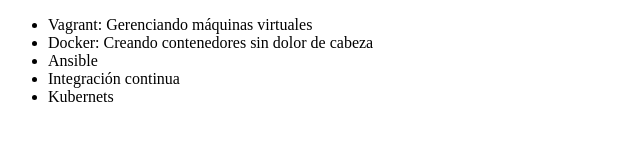
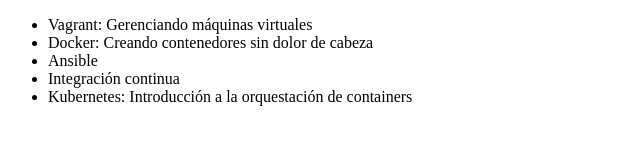
Before and after one commit to haland491/alura, a plain HTML site: page index.html in a window 1280 px wide. Shown: the whole page, without its empty margins (0-640 px from the left). Drawn offline with Linux system fonts and the light colour scheme.

Commit message:
cambiando curso de Kubernets

```diff
--- a/index.html
+++ b/index.html
@@ -11,7 +11,7 @@
          <li> Docker: Creando contenedores sin dolor de cabeza </li>
          <li> Ansible </li>
          <li> Integración continua </li>
-         <li>Kubernets</li>
+         <li>Kubernetes: Introducción a la orquestación de containers</li>
 
      </ul>
 </body>
```
